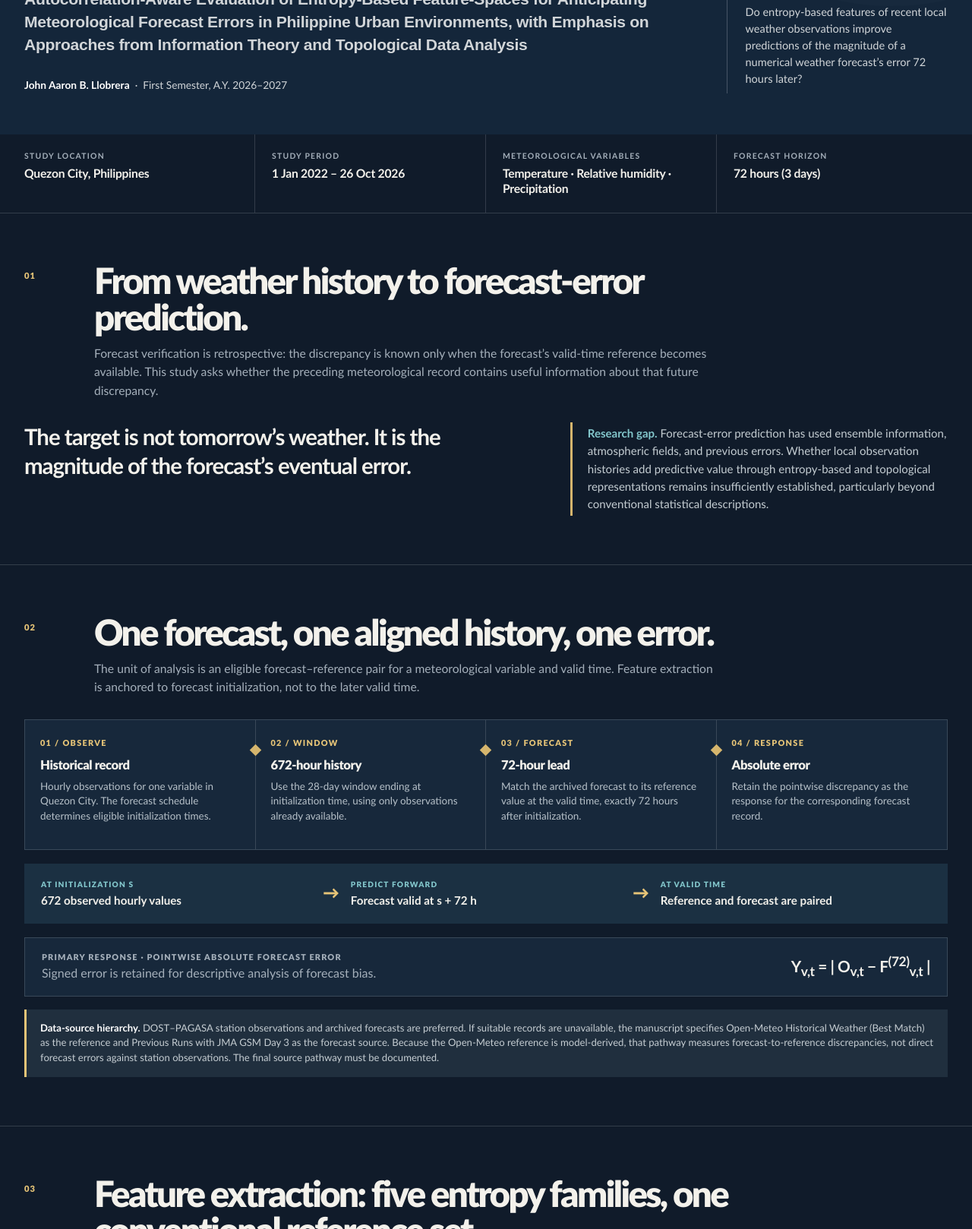
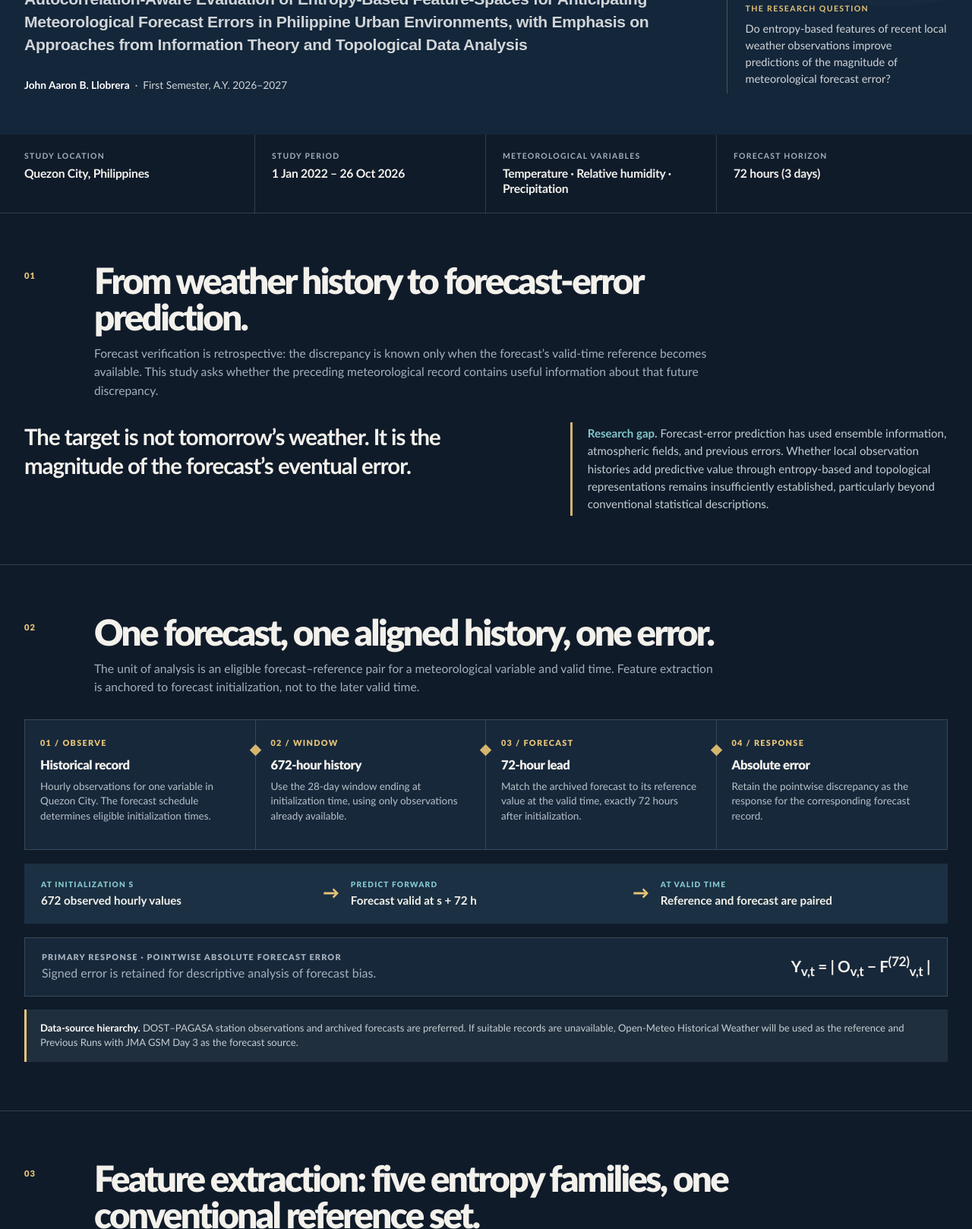
Before and after one commit to johnaaronllobrera/Kala-Ko-Ba-Uulan, a plain HTML site: page index.html in a window 1280 px wide. Shown: the part 427-2045 px from the top of the page at 76% size. Drawn offline with Linux system fonts and the light colour scheme; a web font is replaced by a local one.

Commit message:
Update index.html

```diff
--- a/index.html
+++ b/index.html
@@ -331,7 +331,7 @@ h2{color:#f3f1eb}
   </div>
   <aside class="hero-side">
    <div class="label">The research question</div>
-   <p>Do entropy-based features of recent local weather observations improve predictions of the magnitude of a numerical weather forecast’s error 72 hours later?</p>
+   <p>Do entropy-based features of recent local weather observations improve predictions of the magnitude of meteorological forecast error?</p>
   </aside>
  </div>
 </section>
@@ -376,7 +376,7 @@ h2{color:#f3f1eb}
    <div><div class="eq-label">Primary response · pointwise absolute forecast error</div><div class="small">Signed error is retained for descriptive analysis of forecast bias.</div></div>
    <div class="formula">Y<sub>v,t</sub> = | O<sub>v,t</sub> − F<sup>(72)</sup><sub>v,t</sub> |</div>
   </div>
-  <div class="source-note"><strong>Data-source hierarchy.</strong> DOST–PAGASA station observations and archived forecasts are preferred. If suitable records are unavailable, the manuscript specifies Open-Meteo Historical Weather (Best Match) as the reference and Previous Runs with JMA GSM Day 3 as the forecast source. Because the Open-Meteo reference is model-derived, that pathway measures forecast-to-reference discrepancies, not direct forecast errors against station observations. The final source pathway must be documented.</div>
+  <div class="source-note"><strong>Data-source hierarchy.</strong> DOST–PAGASA station observations and archived forecasts are preferred. If suitable records are unavailable, Open-Meteo Historical Weather will be used as the reference and Previous Runs with JMA GSM Day 3 as the forecast source.</div>
  </div>
 </section>
 
```
